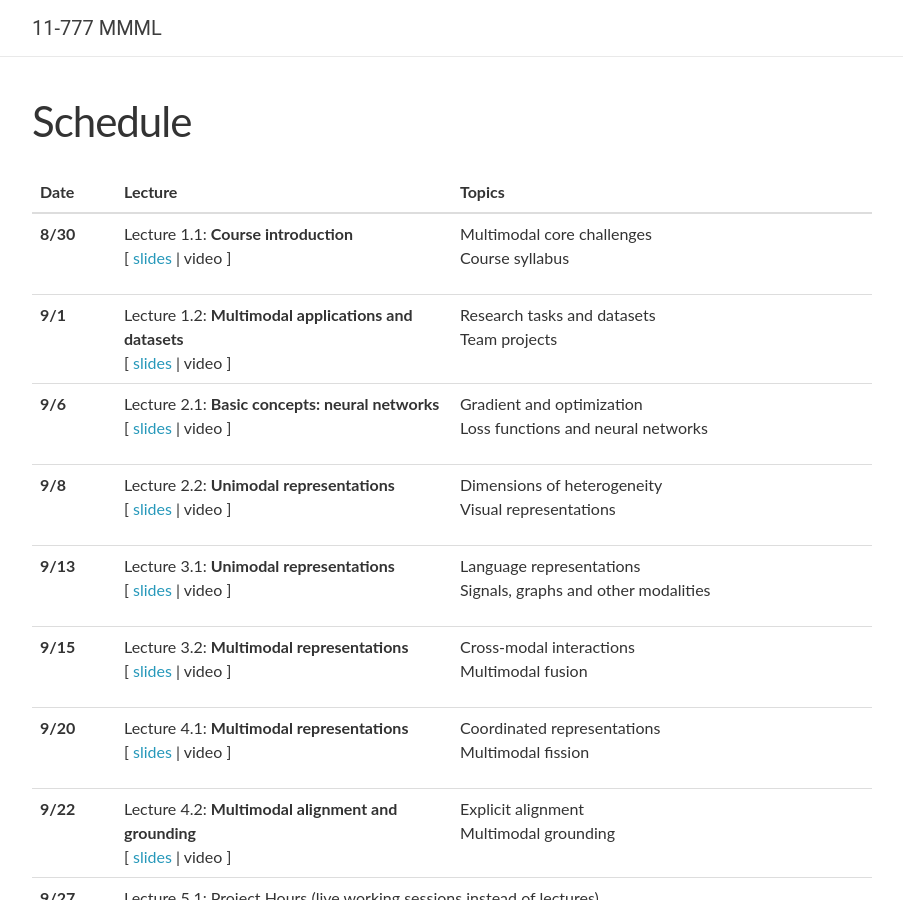
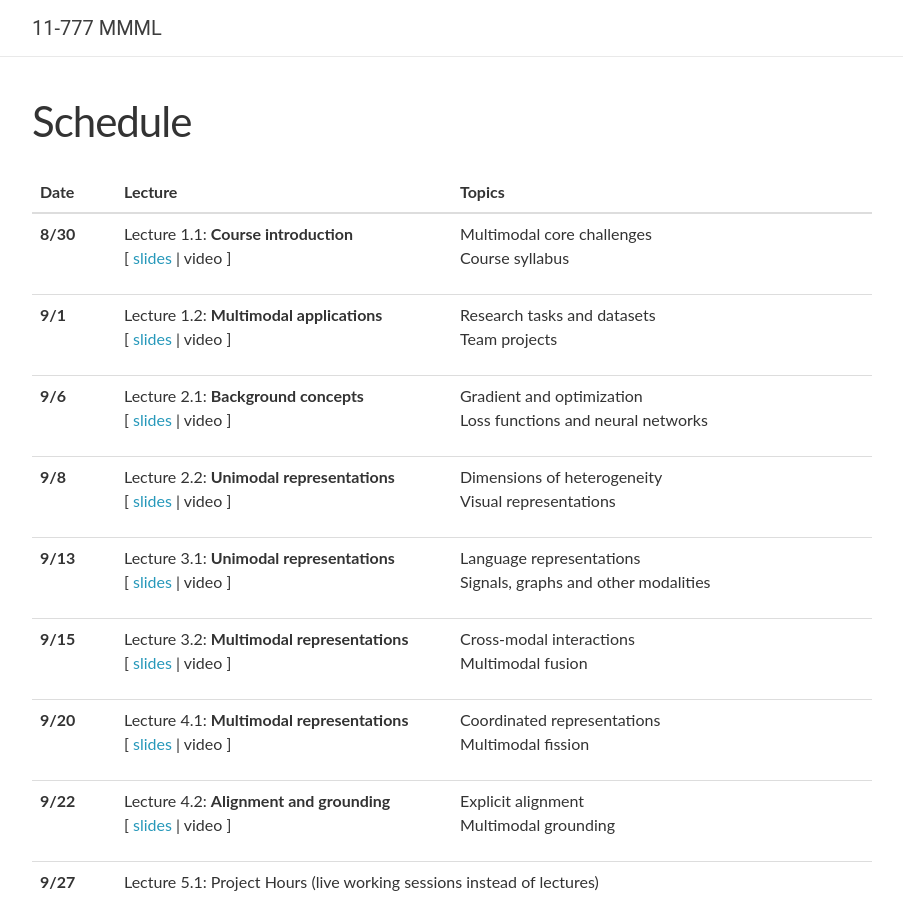
Before and after one commit to CMU-MultiComp-Lab/mmml-course, a Jekyll site: the page built from fall2022/_pages/schedule.md, in a window 1280 px wide and 900 px high. Shown: the whole window, without its empty margins (188-1091 px from the left). Built offline with Jekyll 4.4.1, drawn with Linux system fonts in a browser that asks for light colours; nearby versions of some CDN libraries; comment, search, counter and statistics services are not loaded.

Commit message:
Update lectures_2022.yml

```diff
--- a/_data/lectures_2022.yml
+++ b/_data/lectures_2022.yml
@@ -10,7 +10,7 @@
 
 - date: 9/1
   title: >
-    Lecture 1.2: <strong>Multimodal applications and datasets</strong>
+    Lecture 1.2: <strong>Multimodal applications</strong>
   slides: "https://piazza.com/class_profile/get_resource/l7azp3o09q267p/l7i6dcduwpx2e9"
   topics:
     - Research tasks and datasets <br/>
@@ -20,7 +20,7 @@
 
 - date: 9/6
   title: >
-    Lecture 2.1: <strong>Basic concepts: neural networks</strong>
+    Lecture 2.1: <strong>Background concepts</strong>
   slides: "https://piazza.com/class_profile/get_resource/l7azp3o09q267p/l7p80ccia5f6ds"
   topics:
     - Gradient and optimization <br/>
@@ -75,7 +75,7 @@
 
 - date: 9/22
   title: >
-    Lecture 4.2: <strong>Multimodal alignment and grounding</strong>
+    Lecture 4.2: <strong>Alignment and grounding</strong>
   slides: "https://piazza.com/class_profile/get_resource/l7azp3o09q267p/l8cdjdsaira413"
   video:
   topics:
```
